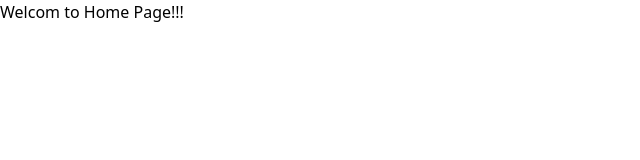
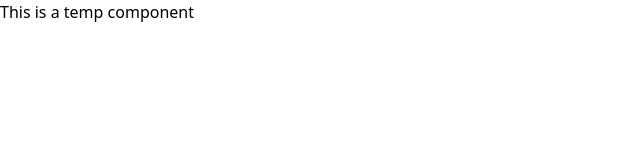
Before and after one commit to shivee-yadav/MyShows, a React (Create React App) app: page / in a window 1280 px wide. Shown: the top 160 px of the page, without its empty margins (0-640 px from the left). Built offline with nearby package versions, Linux system fonts and the light colour scheme.

Commit message:
new changes

```diff
--- a/src/App.js
+++ b/src/App.js
@@ -1,30 +1,37 @@
 import { Route, Routes } from "react-router-dom";
 
-function Name() {
-  return <h1>Welcom to Home Page!!!</h1>
-}
+//HOC
+import DefaultHOC from "./HOC/Default.HOC";
 
-function Name2() {
-  return <h1>Welcom to Movie Page!!!</h1>
-}
+//Component
+import Temp from "./components/temp";
+
 
 function App() {
   return (
-    <Routes>
-      <Route path="/" exact Component={Name} />
-      <Route path="/movie" exact Component={Name2}/>
-    </Routes>//fragments;to return;empty tags
-    );
-  }
+    <>
+    <DefaultHOC path="/" exact Component={ Temp } />
+    </>
+  );
+}
 
-  export default App;
+export default App;
 
 //exact -> to show the exact page where we want to render
 //SPREAD operator:for adding new parameters without creating another object
 
 
+// function Name() {
+//   return <h1>Welcom to Home Page!!!</h1>
+// }
+
+// function Name2() {
+//   return <h1>Welcom to Movie Page!!!</h1>
+// }
 
 
+{/* <Route path="/movie" exact Component={Name2}/> */ }
+  //fragments;to return;empty tags
 
 
   // <div className="App p-10">
--- a/src/HOC/Default.HOC.js
+++ b/src/HOC/Default.HOC.js
@@ -2,9 +2,28 @@
 //adding aditional functionalitites to the existing component
 
 import React from "react";
+import { Route, Routes } from "react-router-dom";
 
-const DefaultHOC = () => {
-    return <div></div>
+import DefaultLayout from "../layouts/Default.layout";
+
+const DefaultHOC = ({component:Component, ...rest}) => {
+    //component
+    //props -> path exact
+    return (
+        <Routes>
+        <Route
+        {...rest}
+
+        component = {(props) => {
+        <DefaultLayout>
+            <Component {...props}/>
+        </DefaultLayout>
+        }}
+        />
+        </Routes>
+    );
 };
 
+
+
 export default DefaultHOC;
--- /dev/null
+++ b/src/components/temp.js
@@ -0,0 +1,7 @@
+import React from "react";
+
+function Temp() {
+    return <h1>This is a temp component</h1>
+}
+
+export default Temp;
--- a/src/layouts/Default.layout.js
+++ b/src/layouts/Default.layout.js
@@ -1,8 +1,15 @@
 import React from "react";
 
-const DefaultLayout = () => {
+
+const DefaultLayout = (props) => {
     return (
-        <h1 className="text-xl">Default Layout Page</h1>
+
+        <div style={{  padding: '10px' }}>
+
+            <h1> Default Layout Page </h1>
+            { props.children }
+        </div>
+
     );
 };
 
```
